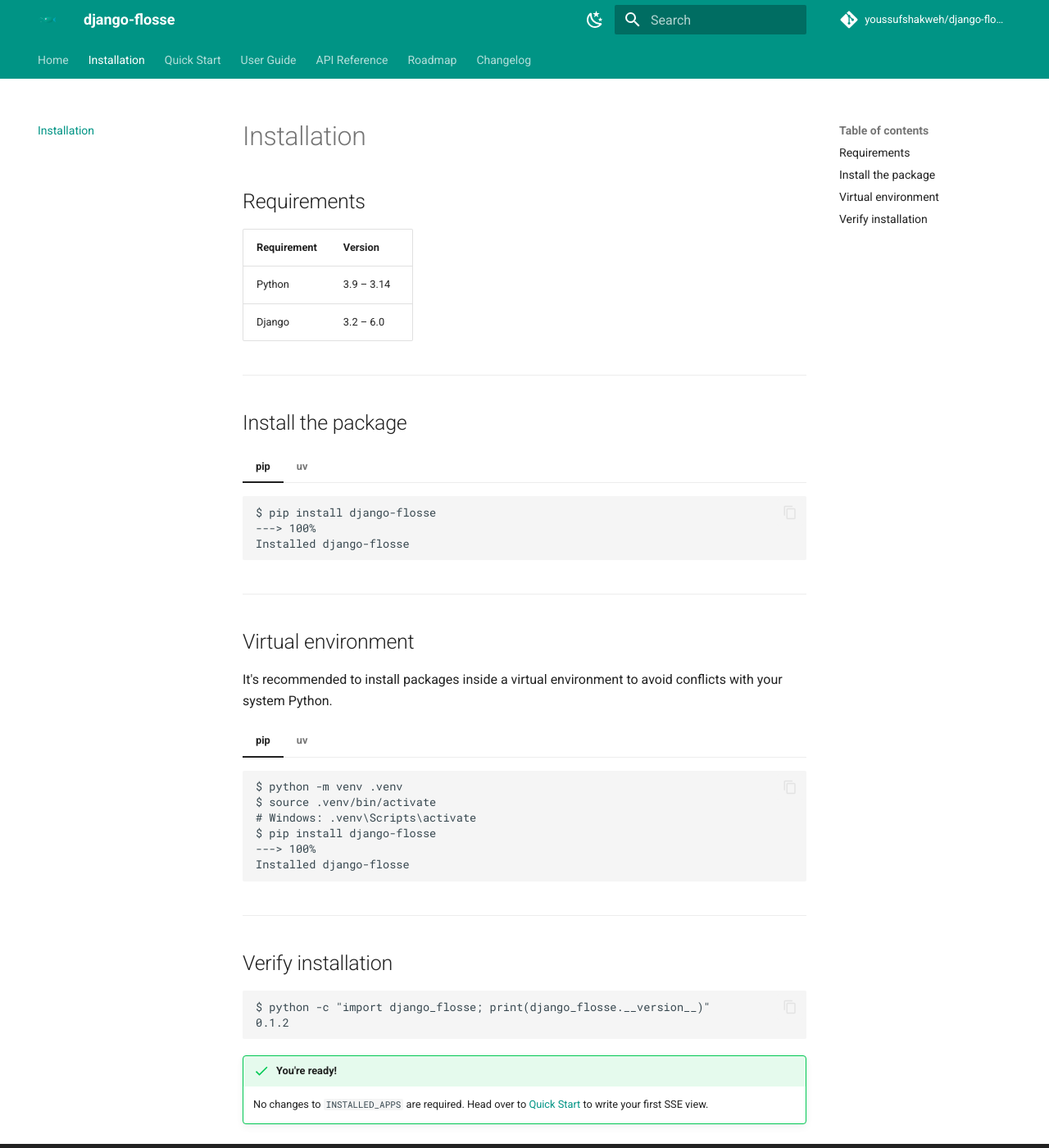
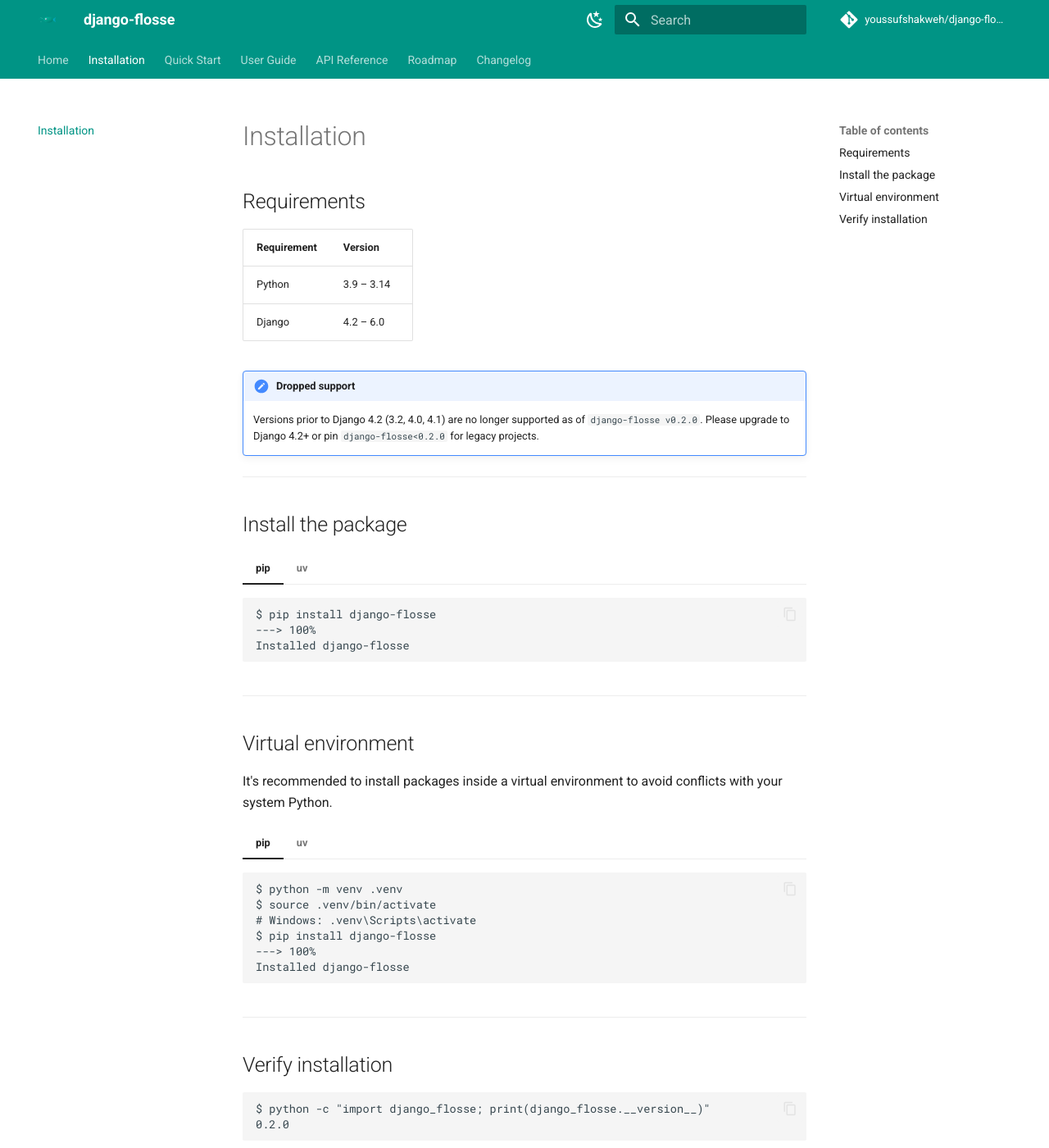
Before and after one commit to youssufshakweh/django-flosse, an MkDocs documentation site: the page built from docs/installation.md, in a window 1280 px wide and 1400 px high. Shown: the whole window at 82% size. Built offline with MkDocs 1.6.1 and Material for MkDocs 9.7.7, drawn with Linux system fonts in a browser that asks for light colours; comment, search, counter and statistics services are not loaded.

Commit message:
docs: update installation guide for v0.2.0

````diff
--- a/docs/installation.md
+++ b/docs/installation.md
@@ -3,7 +3,11 @@
 | Requirement | Version    |
 |-------------|------------|
 | Python      | 3.9 – 3.14 |
-| Django      | 3.2 – 6.0  |
+| Django      | 4.2 – 6.0  |
+
+!!! note "Dropped support"
+    Versions prior to Django 4.2 (3.2, 4.0, 4.1) are no longer supported as of `django-flosse v0.2.0`.
+    Please upgrade to Django 4.2+ or pin `django-flosse<0.2.0` for legacy projects.
 
 ---
 
@@ -65,7 +69,7 @@ to avoid conflicts with your system Python.
 <!-- termynal -->
 ```
 $ python -c "import django_flosse; print(django_flosse.__version__)"
-0.1.2
+0.2.0
 ```
 
 !!! success "You're ready!"
````
